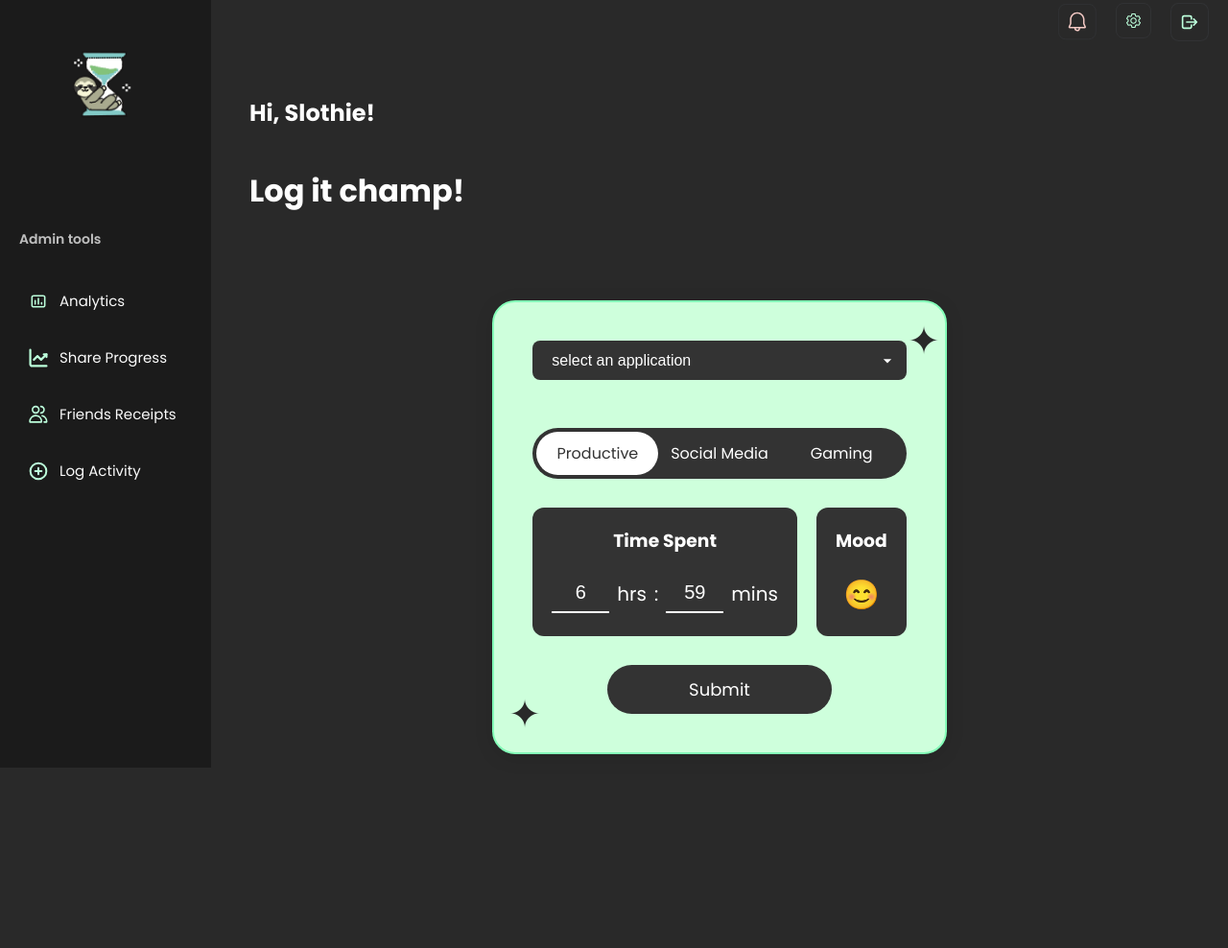
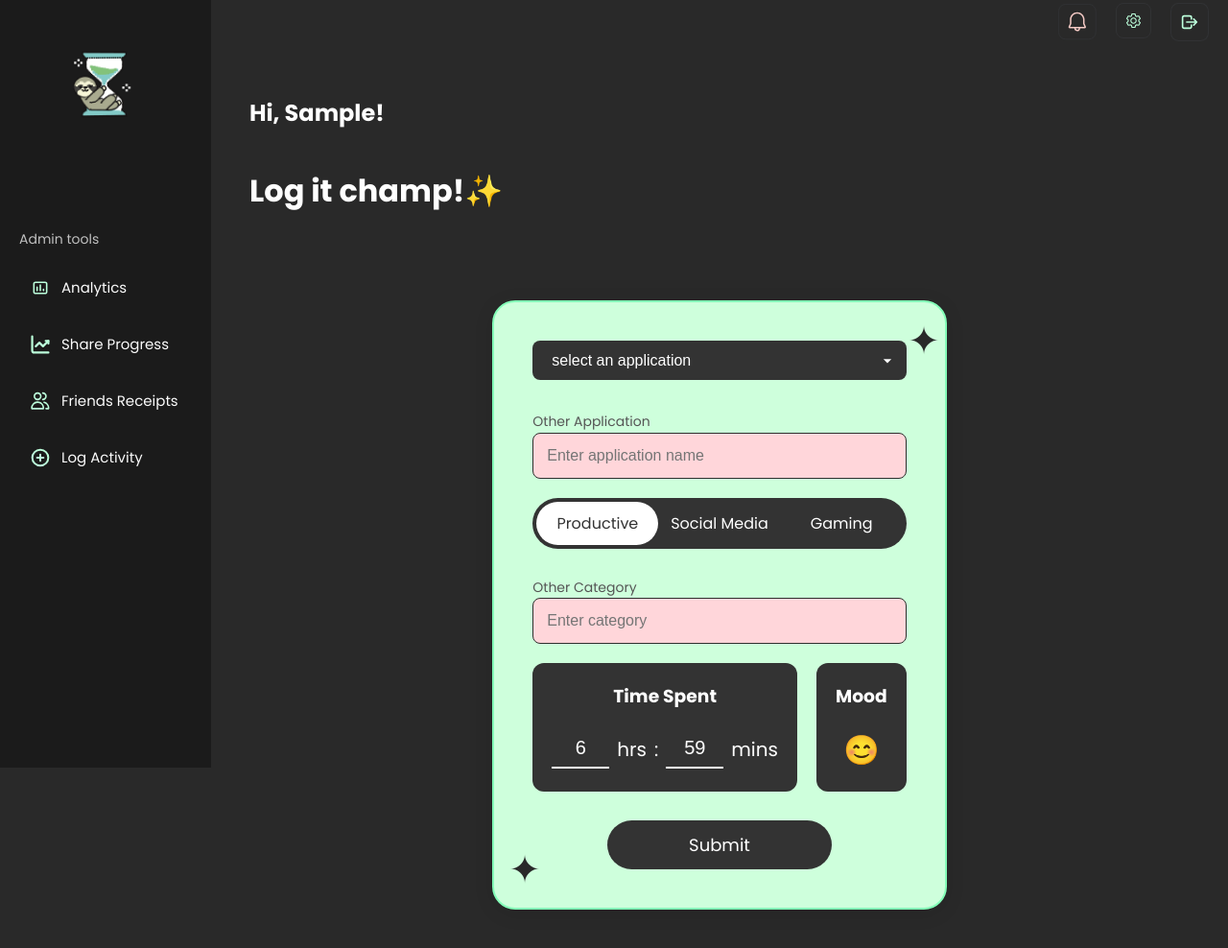
Before and after one commit to Julie-Salazar/Procastinatrics, a Flask app: template app/templates/log-activity.html in a window 1280 px wide. Shown: the top 988 px of the page at 96% size. Before the commit the page ends 800 px from the top, so only its background shows below. Run offline with Flask 3, Linux system fonts and the light colour scheme; the template is opened without the code that fills it, so the values that code supplies are empty; the visitor is signed in with stand-in values (Sample User, id 1); parts of the project's set-up code (start-up, migrations or seed data) failed here and were passed over.

Commit message:
trying to have other fields for input in log acitivity

```diff
--- a/app/static/css/log-activity.css
+++ b/app/static/css/log-activity.css
@@ -290,3 +290,10 @@
         grid-template-columns: repeat(5, 1fr);
     }
 }
+.Other{
+    font-size: 14px;
+    color: #555;
+    margin-top: 20px;
+    text-align: left;
+    margin-bottom: 20px;
+}
--- a/app/templates/log-activity.html
+++ b/app/templates/log-activity.html
@@ -4,11 +4,12 @@
 
 {% block head_links %}
 <link rel="stylesheet" href="{{ url_for('static', filename='css/log-activity.css') }}">
+<link rel="stylesheet" href="{{ url_for('static', filename='css/global.css') }}">
 {% endblock %}
 
 {% block content %}
-<h1 class="greeting-title">Hi, Slothie!</h1>
-<h2 class="page-subtitle">Log it champ!</h2>
+<h1 class="greeting-title">Hi, {{ current_user.first_name }}!</h1>
+<h2 class="page-subtitle">Log it champ!✨</h2>
 
 <div class="activity-form-container">
     <form id="activityForm" method="post">
@@ -71,7 +72,13 @@
                 <option value="battlenet">Battle.net</option>
                 <option value="origin">EA Origin</option>
             </select>
+
+        <div class="form-group">
+        <label class="Other" for="application">Other Application</label>
+        <input type="text" id="application" name="application" class="form-input" placeholder="Enter application name" required>
         </div>
+</div>
+
 
         <!-- Category Selection -->
         <div class="category-tabs">
@@ -83,6 +90,10 @@
 
             <input type="radio" id="gaming" name="category" value="gaming">
             <label for="gaming">Gaming</label>
+        </div>
+        <div class="Other" class="form-group">
+            <label for="category">Other Category</label>
+            <input type="text" id="category" name="category" class="form-input" placeholder="Enter category" required>
         </div>
 
         <!-- Time Tracking -->
@@ -145,6 +156,27 @@
 {% block scripts %}
 <script>
     document.addEventListener('DOMContentLoaded', function () {
+        const applicationDropdown = document.getElementById('applicationDropdown');
+        const otherApplicationInput = document.getElementById('otherApplication');
+
+        // Disable dropdown if "Other Application" is filled
+        otherApplicationInput.addEventListener('input', function () {
+            if (this.value.trim() !== '') {
+                applicationDropdown.disabled = true;
+                applicationDropdown.value = ""; // Clear dropdown selection
+            } else {
+                applicationDropdown.disabled = false;
+            }
+        });
+
+        // Clear "Other Application" input if dropdown is selected
+        applicationDropdown.addEventListener('change', function () {
+            if (this.value !== "") {
+                otherApplicationInput.value = "";
+            }
+        });
+    });
+    document.addEventListener('DOMContentLoaded', function () {
         // Category tabs styling
         const categoryLabels = document.querySelectorAll('.category-tabs label');
         const categoryInputs = document.querySelectorAll('.category-tabs input');
```
Also changed, not shown: app/forms.py (+36 -2 lines), app/routes/log_route.py (+12 -14 lines).
